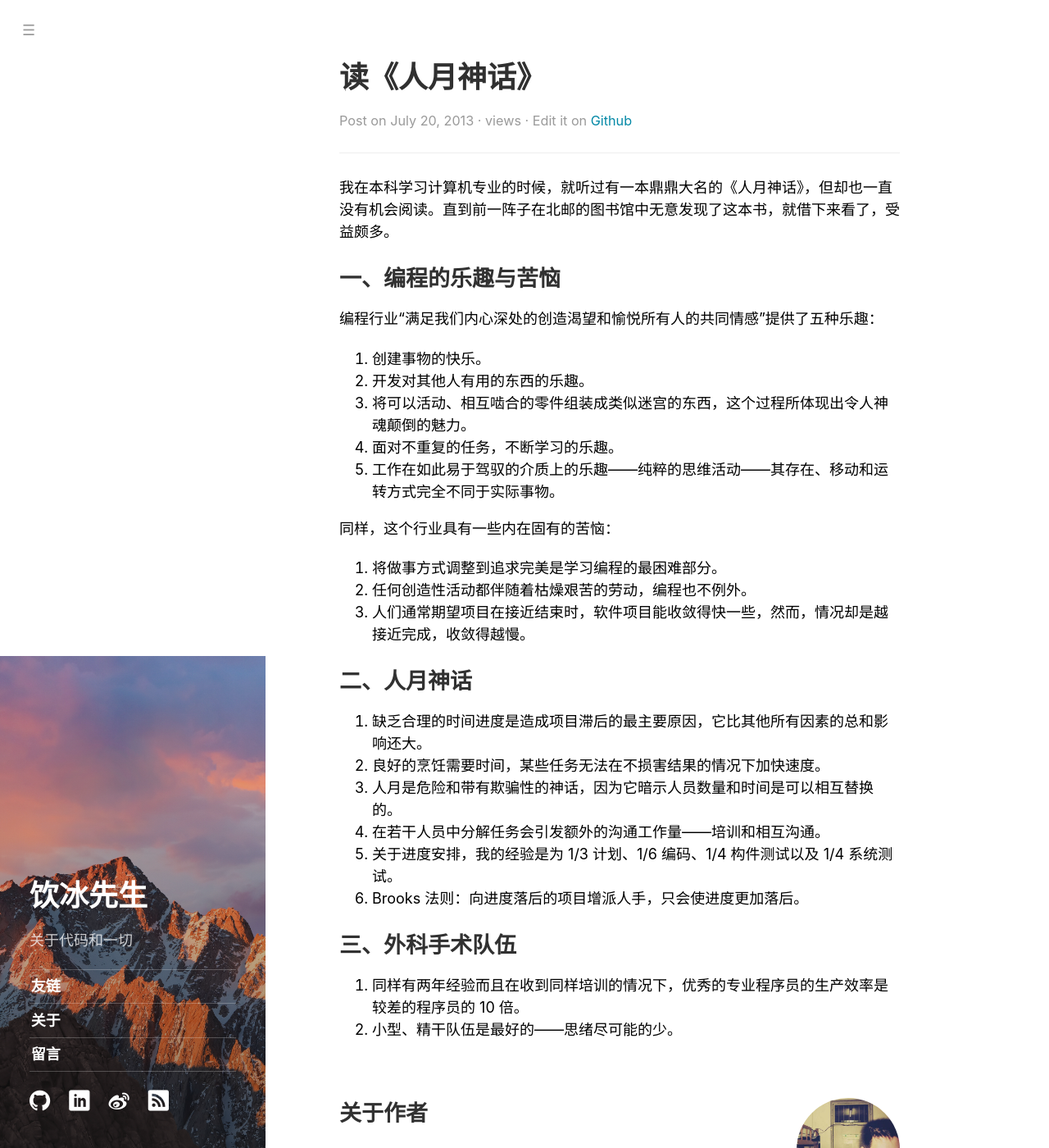
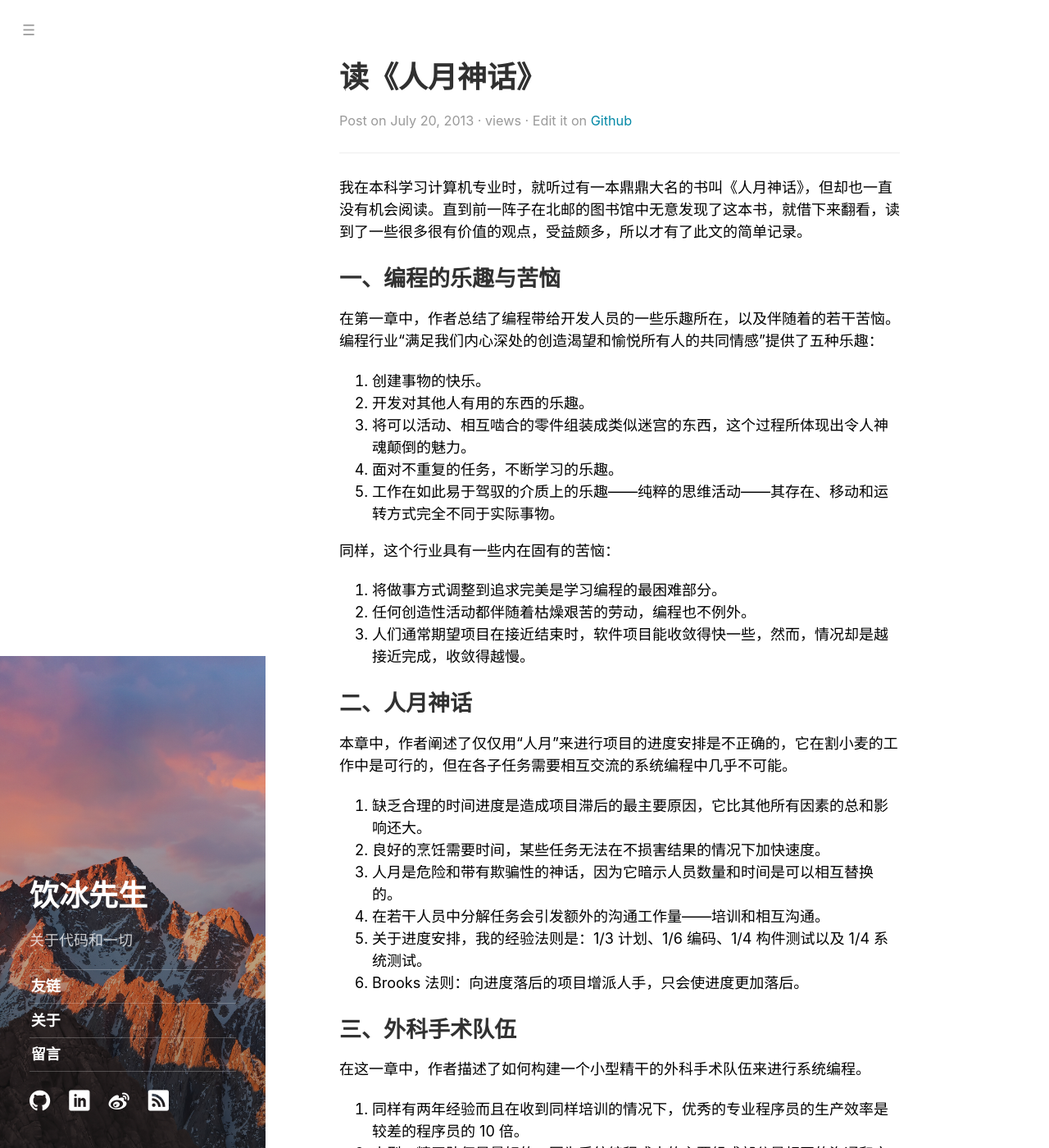
Before and after one commit to ybm/myanbin.github.io, a Jekyll site: the page built from _posts/2013-07-20-reading-mythical-man-month.md, in a window 1280 px wide and 1400 px high. Shown: the whole window at 82% size. Built offline with Jekyll 4.4.1, drawn with Linux system fonts in a browser that asks for light colours; comment, search, counter and statistics services are not loaded; some of the changed text lies outside the part shown.

Commit message:
UPDATE MMM

```diff
--- a/_posts/2013-07-20-reading-mythical-man-month.md
+++ b/_posts/2013-07-20-reading-mythical-man-month.md
@@ -4,12 +4,12 @@ title: 读《人月神话》
 ---
 
 
-我在本科学习计算机专业的时候，就听过有一本鼎鼎大名的《人月神话》，但却也一直没有机会阅读。直到前一阵子在北邮的图书馆中无意发现了这本书，就借下来看了，受益颇多。
+我在本科学习计算机专业时，就听过有一本鼎鼎大名的书叫《人月神话》，但却也一直没有机会阅读。直到前一阵子在北邮的图书馆中无意发现了这本书，就借下来翻看，读到了一些很多很有价值的观点，受益颇多，所以才有了此文的简单记录。
 
 
 ## 一、编程的乐趣与苦恼
 
-编程行业“满足我们内心深处的创造渴望和愉悦所有人的共同情感”提供了五种乐趣：
+在第一章中，作者总结了编程带给开发人员的一些乐趣所在，以及伴随着的若干苦恼。编程行业“满足我们内心深处的创造渴望和愉悦所有人的共同情感”提供了五种乐趣：
 
 1. 创建事物的快乐。
 2. 开发对其他人有用的东西的乐趣。
@@ -26,15 +26,21 @@ title: 读《人月神话》
 
 ## 二、人月神话
 
+本章中，作者阐述了仅仅用“人月”来进行项目的进度安排是不正确的，它在割小麦的工作中是可行的，但在各子任务需要相互交流的系统编程中几乎不可能。
+
 1. 缺乏合理的时间进度是造成项目滞后的最主要原因，它比其他所有因素的总和影响还大。
 2. 良好的烹饪需要时间，某些任务无法在不损害结果的情况下加快速度。
 3. 人月是危险和带有欺骗性的神话，因为它暗示人员数量和时间是可以相互替换的。
 4. 在若干人员中分解任务会引发额外的沟通工作量——培训和相互沟通。
-5. 关于进度安排，我的经验是为 1/3 计划、1/6 编码、1/4 构件测试以及 1/4 系统测试。
+5. 关于进度安排，我的经验法则是：1/3 计划、1/6 编码、1/4 构件测试以及 1/4 系统测试。
 6. Brooks 法则：向进度落后的项目增派人手，只会使进度更加落后。
 
 
 ## 三、外科手术队伍
 
+在这一章中，作者描述了如何构建一个小型精干的外科手术队伍来进行系统编程。
+
 1. 同样有两年经验而且在收到同样培训的情况下，优秀的专业程序员的生产效率是较差的程序员的 10 倍。
-2. 小型、精干队伍是最好的——思绪尽可能的少。
+2. 小型、精干队伍是最好的。因为系统编程成本的主要组成部分是相互的沟通和交流，以及更正沟通交流不当所引起的不良结果。所以系统应该由尽可能少的人员来开发。
+3. 如果在一个 200 人的项目中，有 25 个最能干和最有开发经验的项目经理，那么开除剩下的 175 名程序员，让项目经理来编程开发。
+4. 一个外科手术队伍包括：一个首席程序员、副手、管理员、编辑、两个文秘，以及程序职员、工具维护人员、测试人员和语言专家。在这个队伍中，首席程序员应当具有对意见分歧的独裁权。
```
